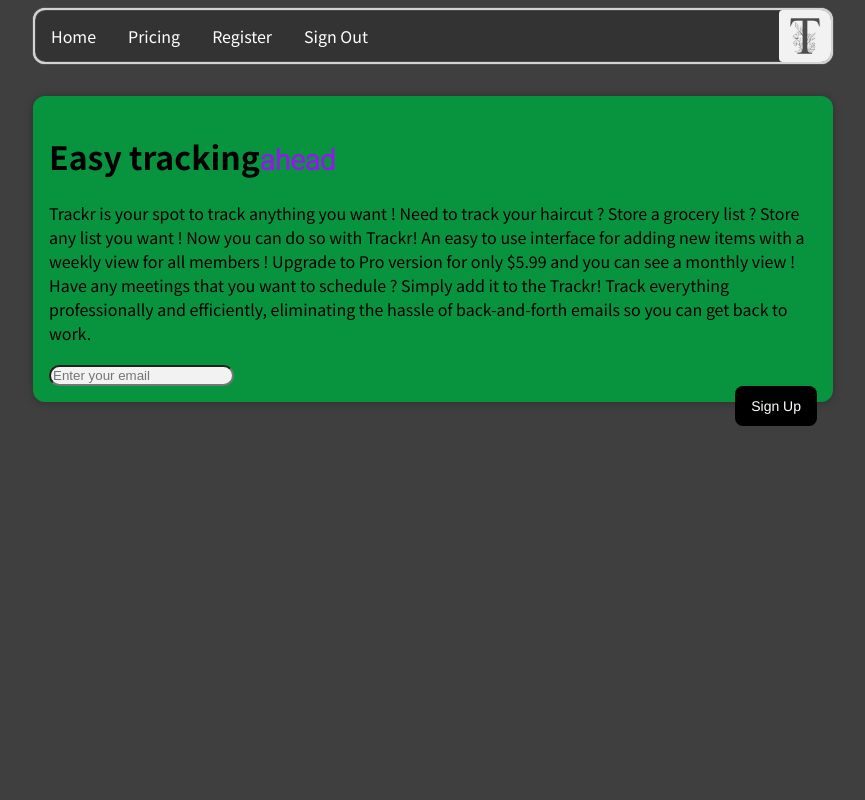
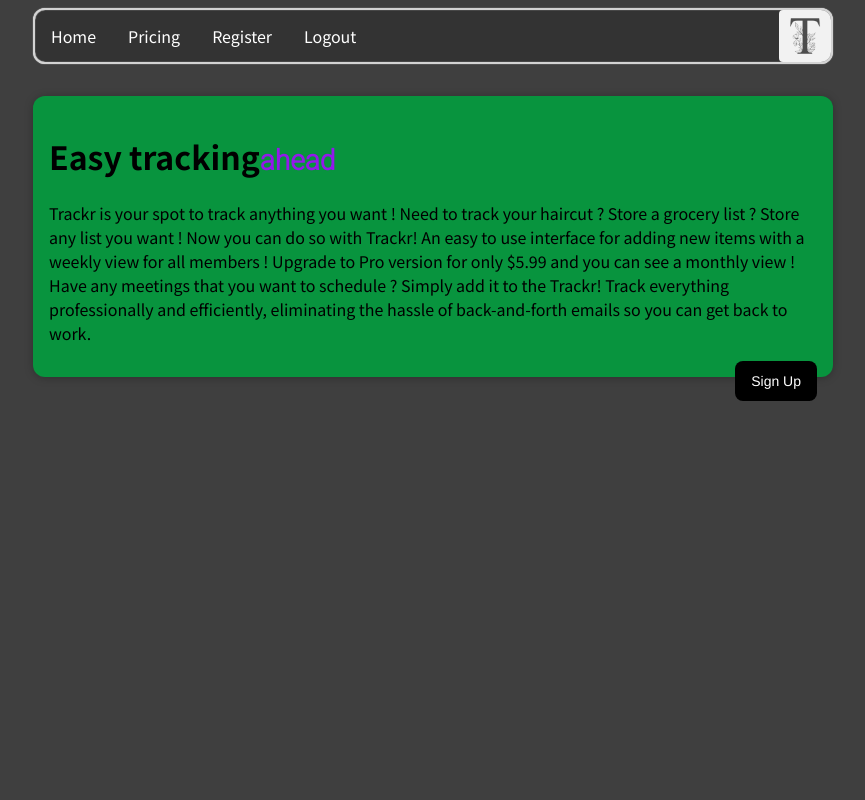
Before and after one commit to villalobos98/React-Tracker, a React (Create React App) app: page / in a window 1280 px wide. Shown: the top 800 px of the page, without its empty margins (207-1072 px from the left). Built offline with nearby package versions, Linux system fonts and the light colour scheme.

Commit message:
Changed the navbar, will begin to create the Profile The register needs to be connected to the backend again so that I an insert data Profile CSS was created

```diff
--- a/package.json
+++ b/package.json
@@ -9,6 +9,8 @@
     "aws-amplify": "^4.3.3",
     "axios": "^0.23.0",
     "dotenv": "^8.2.0",
+    "mdb-react-ui-kit": "^2.0.0",
+    "mdbreact": "^5.2.0",
     "react": "^17.0.1",
     "react-bootstrap": "^2.0.2",
     "react-dom": "^17.0.1",
--- a/src/App.js
+++ b/src/App.js
@@ -6,6 +6,7 @@ import Footer from "./components/Footer";
 import { BrowserRouter, Route, Switch } from "react-router-dom";
 import Register from "./components/Register";
 import Home from "./components/Home";
+import Profile from "./components/Profile";
 
 function App() {
   const [date] = useState(new Date());
@@ -66,7 +67,11 @@ function App() {
           <Register />
           <Footer />
         </Route>
-        <Route exact path="/signout"></Route>
+        <Route exact path="/signout">
+        </Route>
+        <Route exact path="/profile">
+          <Profile/>
+        </Route>
       </Switch>
     </BrowserRouter>
   );
--- a/src/components/Home.js
+++ b/src/components/Home.js
@@ -1,6 +1,7 @@
 import React from "react";
 import "./styles/Home.css";
-function Home() {
+
+const Home = () => {
   return (
     <div className="background">
       <div direction="column" width="auto" class="sc-pt0hl1-0 jtNkUh">
@@ -18,31 +19,11 @@ function Home() {
           professionally and efficiently, eliminating the hassle of
           back-and-forth emails so you can get back to work.
         </p>
-        <form
-          action="/app/signup"
-          method="get"
-          novalidate=""
-          data-testid="email-form"
-          class="sc-dgz7km-0 eyWSpD"
-        >
-          <div data-testid="email-input" class="sc-1ypbwf-0 hEBDxg">
-            <input
-              type="email"
-              name="email"
-              value=""
-              placeholder="Enter your email"
-            />
-            <div height="auto" width="auto">
-            <button class="button-1">Sign Up</button>
-          </div>
-          </div>
-          <input type="hidden" name="lang" value="en" />
-
-        </form>
-        <div class="sc-1ypbwf-0 fQkXFb"></div>
+        <button class="button-1">Sign Up</button>
+        <input type="hidden" name="lang" value="en" />
       </div>
     </div>
   );
-}
+};
 
 export default Home;
--- a/src/components/Navbar.js
+++ b/src/components/Navbar.js
@@ -19,7 +19,7 @@ const Navbar = () => {
           <a href="/register">Register</a>
         </li>
         <li>
-          <a href="/logout">Sign Out</a>
+          <a href="/logout">Logout</a>
         </li>
       </ul>
     </div>
--- /dev/null
+++ b/src/components/Profile.js
@@ -0,0 +1,11 @@
+import React from 'react'
+
+function Profile() {
+    return (
+        <div>
+
+        </div>
+    )
+}
+
+export default Profile
--- a/src/components/Register.js
+++ b/src/components/Register.js
@@ -107,7 +107,7 @@ export default function Register() {
     }
 
     console.log(fieldValues);
-    const response = axios.post("http://localhost:9091/api/user", fieldValues);
+    const response = axios.post("http://localhost:9091/api/register", fieldValues);
     console.log(response);
   };
 
```
Also changed, not shown: src/components/styles/Profile.css (added), 1 other file (tests, documents, lock files or other folders).
